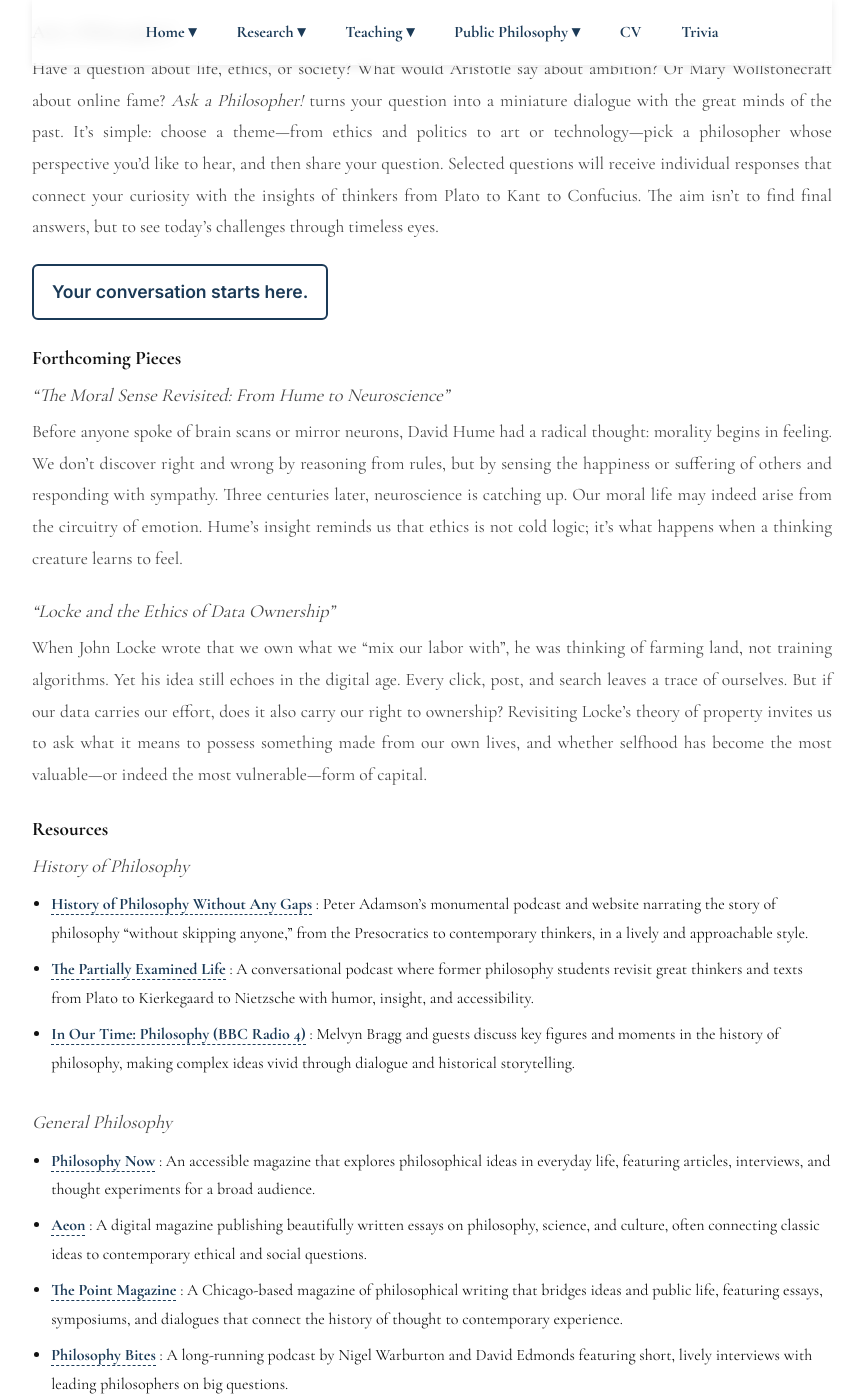
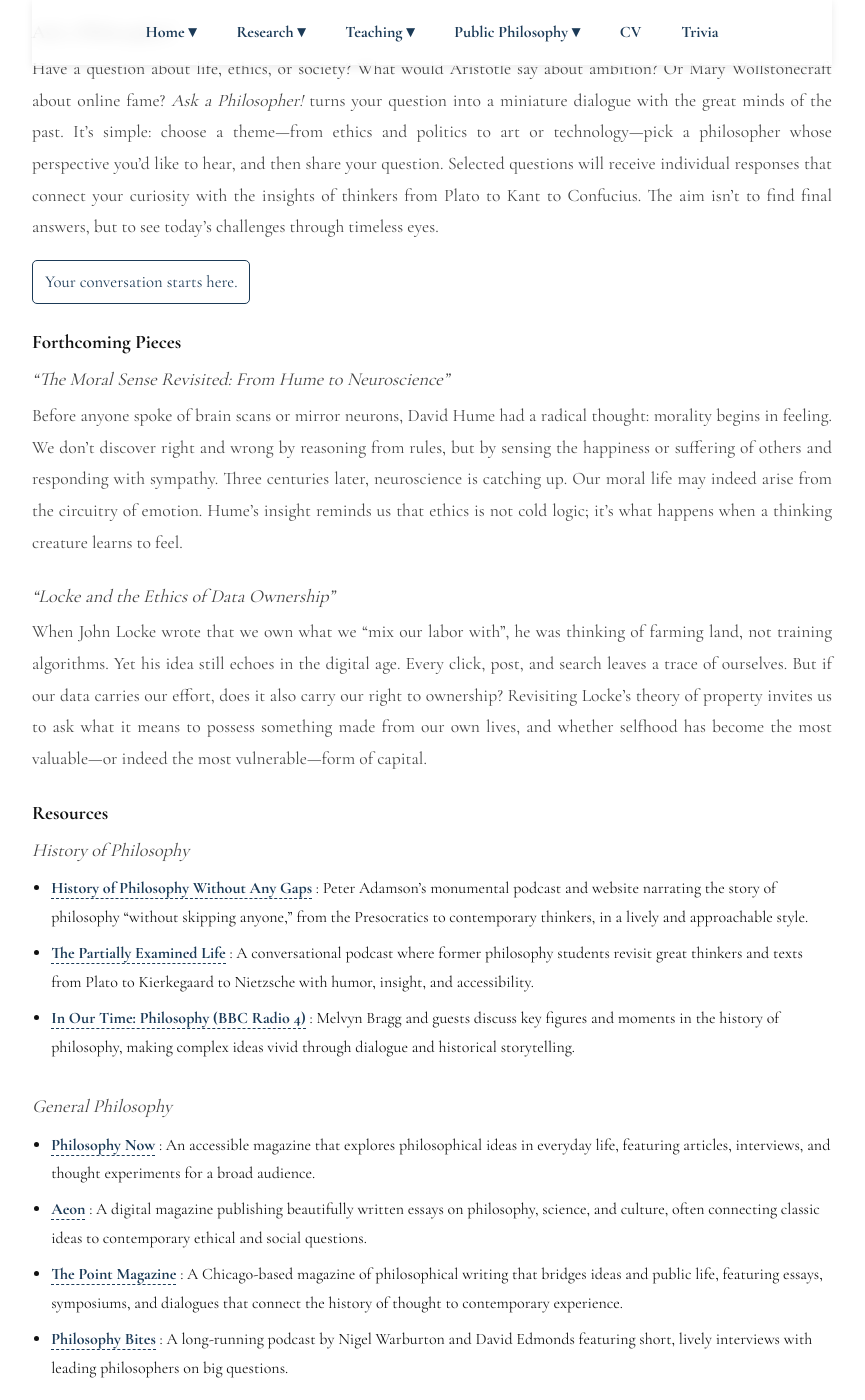
Before and after one commit to aileencluo/aileencluo.github.io, a Jekyll site: the page built from public-philosophy.md, in a window 1280 px wide and 1400 px high, scrolled down 637 px. Shown: the whole window, without its empty margins (208-1073 px from the left). Built offline with Jekyll 4.4.1, drawn with Linux system fonts in a browser that asks for light colours.

Commit message:
Update style.css

```diff
--- a/assets/css/style.css
+++ b/assets/css/style.css
@@ -462,14 +462,14 @@ h2[id] {
    ========================= */
 .ask-button {
   display: inline-block;
-  margin-top: 1.2em;
-  padding: 10px 18px;
-  font-family: 'Inter', sans-serif;
-  font-weight: 600;
-  font-size: 1em;
+  margin-top: 1em;
+  padding: 6px 12px;
+  font-family: 'Cormorant Garamond', sans-serif;
+  font-weight: 500;
+  font-size: 0.95em;
   color: var(--brand);
-  border: 2px solid var(--brand);
-  border-radius: 6px;
+  border: 1.5px solid var(--brand);
+  border-radius: 5px;
   background: #fff;
   text-decoration: none;
   transition: all 0.25s ease;
@@ -478,7 +478,7 @@ h2[id] {
 .ask-button:hover {
   background: var(--brand);
   color: #fff;
-  box-shadow: 0 4px 10px rgba(0,0,0,0.1);
+  box-shadow: 0 3px 8px rgba(0,0,0,0.1);
   text-decoration: none;
 }
 
@@ -539,8 +539,10 @@ h2[id] {
 @media (max-width: 768px) {
   .ask-button {
     display: block;          /* 让按钮独占一行 */
-    margin: 1.5em auto;      /* 上下间距 + 自动水平居中 */
+    margin: 1.2em auto;      /* 上下间距 + 自动水平居中 */
     text-align: center;
     width: fit-content;      /* 只占自身宽度 */
+    font-size: 1em;          /* 稍放大一点方便触控，但不夸张 */
+    padding: 8px 14px;
   }
 }
```
